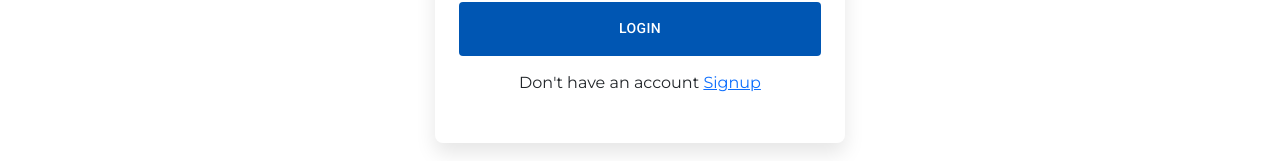
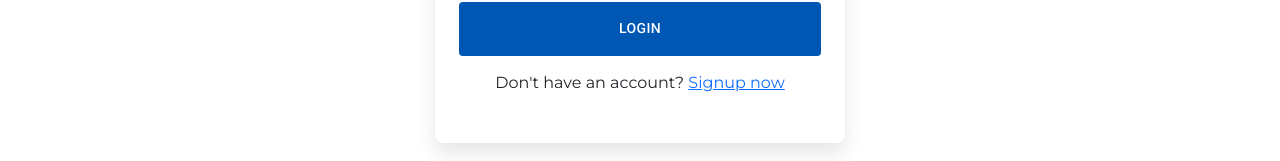
Before and after one commit to javariyafatima1/Attendence-final, a React (Create React App) app in the folder frontend/: page /adminlogin in a window 1280 px wide. Shown: the part 544-705 px from the top of the page. Built offline with nearby package versions, Linux system fonts and the light colour scheme.

Commit message:
link to admin signup form

```diff
--- a/frontend/src/App.js
+++ b/frontend/src/App.js
@@ -10,7 +10,7 @@ import CreateAtten from './components/CreateAtten';
 import AllAtten from './components/AllAtten';
 import AuthRoute from './components/AuthRoute';
 import DashboardHeader from './components/headerdashbaordstudent';
-import AdminSignup from './components/Adimsingup';
+import AdminSignup from './components/AdminSingup';
 import AdminLogin from './components/Adminlogin';
 import AdminDashboardHeader from './components/AdminDashboardHeader';
 import Dashboardadmin from './components/Dashboardadmin';
@@ -27,7 +27,7 @@ function App() {
           <Route path="/" element={<Home />} />
           <Route path="/signup" element={<Signup />} />
           <Route path="/login" element={<Login />} />
-          <Route path="/adminsignup" element={<AdminSignup />} />
+          <Route path="/adminSignup" element={<AdminSignup />} />
           <Route path="/adminlogin" element={<AdminLogin />} />
           <Route path="/admindashbord" element={<Dashboardadmin />} />
           <Route path="/dashbord" element={<AuthRoute element={<Dashboard />} />} />
--- a/frontend/src/components/Adminlogin.css
+++ b/frontend/src/components/Adminlogin.css
@@ -28,9 +28,6 @@
 .wrapper .title .input {
     height: 100%;
     width: 75px;
-    outline: none;
-    border-radius: 0.31rem;
-    border: 1px solid #6aabf0;
     padding: 0 1.25rem 0 3.12rem;
     box-sizing: border-box;
 }
@@ -49,3 +46,7 @@
 .para{
     margin-top: 15px;
 }
+
+.btn:hover {
+    background-color: #0056b3;
+}
--- a/frontend/src/components/Adminlogin.js
+++ b/frontend/src/components/Adminlogin.js
@@ -1,7 +1,6 @@
 import React, { useState } from "react";
-import { useNavigate } from "react-router-dom";
-import { IoMail } from "react-icons/io5";
-import { TextField, Button, Container, Typography } from "@mui/material";
+import { useNavigate, Link } from "react-router-dom";
+import { TextField, Button } from "@mui/material";
 import axios from "axios";
 import "./Adminlogin.css";
 const AdminLogin = () => {
@@ -78,13 +77,13 @@ const AdminLogin = () => {
           <Button
             className="btn"
             onClick={Login}
-            style={{ backgroundColor: '#0056b3' , color: '#fff' }}
+            style={{ backgroundColor: "#0056b3", color: "#fff" }}
           >
             Login
-
           </Button>
-          <p className="para">Don't have an account <a href="#">Signup</a></p>
-
+          <p className="para">
+            Don't have an account? <Link to="/adminSignup">Signup now</Link>
+          </p>
         </div>
       </div>
     </div>
```
Also changed, not shown: frontend/src/components/AdminSingup.js (renamed from frontend/src/components/Adimsingup.js).
